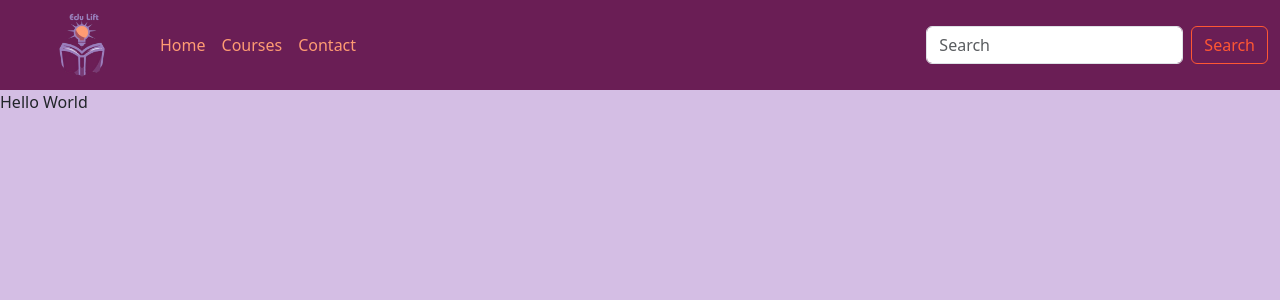
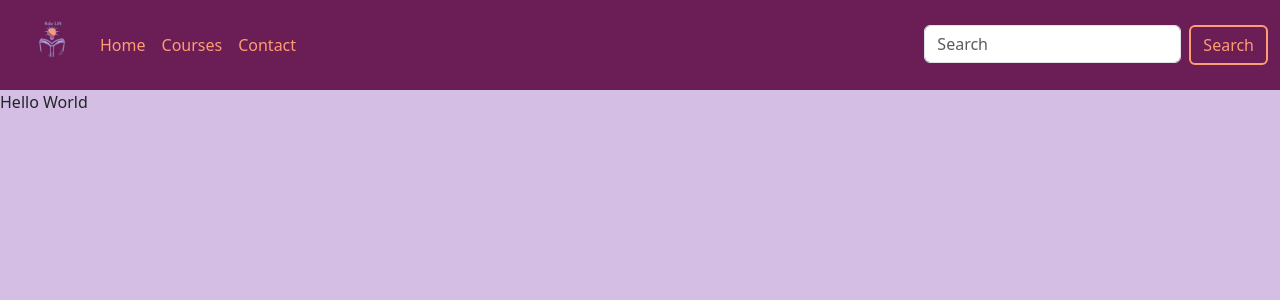
Before and after one commit to gayathirijeyananthan/Page-1, a React (Create React App) app in the folder 1st/: page / in a window 1280 px wide. Shown: the top 300 px of the page. Built offline with nearby package versions, Linux system fonts and the light colour scheme; a small style sheet from the web is missing.

Commit message:
Hero section modified

```diff
--- a/1st/src/components/Nav.js
+++ b/1st/src/components/Nav.js
@@ -1,38 +1,52 @@
-import React from 'react'
-import logo from '../assets/logo.png'
-import '../components/css/Nav.css'
+import React from 'react';
+import logo from '../assets/logo.png';
+import '../components/css/Nav.css';
 
 export const Nav = () => {
   return (
-    <nav class="navbar navbar-expand-lg" style={{ backgroundColor: '#6A1E55',height:"90px" }}>
-    <div class="container-fluid"  >
-      <img src={logo} alt="logo"  style={{ marginTop:'30px', height:"140px" }}/>
-      <button class="navbar-toggler" type="button" data-bs-toggle="collapse" data-bs-target="#navbarSupportedContent" aria-controls="navbarSupportedContent" aria-expanded="false" aria-label="Toggle navigation">
-        <span class="navbar-toggler-icon"></span>
+    <nav className="navbar navbar-expand-lg" style={{ backgroundColor: '#6A1E55', height: '90px' }}>
+      <div className="container-fluid">
+        <img src={logo} alt="logo" className="navbar-logo" />
+        <button
+          className="navbar-toggler"
+          type="button"
+          data-bs-toggle="collapse"
+          data-bs-target="#navbarSupportedContent"
+          aria-controls="navbarSupportedContent"
+          aria-expanded="false"
+          aria-label="Toggle navigation"
+        >
+          <span className="navbar-toggler-icon"></span>
         </button>
-      <div class="collapse navbar-collapse" id="navbarSupportedContent" >
-
-        <ul class="navbar-nav me-auto mb-2 mb-lg-0" style={{justifyContent:"center"}} >
-          <li class="nav-item">
-            <a class="nav-link active" aria-current="page" href="#" style={{ color:"#FF9C73"}}>Home</a>
+        <div className="collapse navbar-collapse" id="navbarSupportedContent">
+          <ul className="navbar-nav me-auto mb-2 mb-lg-0" style={{ justifyContent: 'center' }}>
+            <li className="nav-item">
+              <a className="nav-link active" aria-current="page" href="#" style={{ color: '#FF9C73' }}>
+                Home
+              </a>
             </li>
-          <li class="nav-item">
-            <a class="nav-link" href="#" style={{ color:"#FF9C73"}}>Courses</a>
+            <li className="nav-item">
+              <a className="nav-link" href="#" style={{ color: '#FF9C73' }}>
+                Courses
+              </a>
             </li>
-          <li class="nav-item">
-            <a class="nav-link" href="#" style={{ color:"#FF9C73"}}>Contact</a>
+            <li className="nav-item">
+              <a className="nav-link" href="#" style={{ color: '#FF9C73' }}>
+                Contact
+              </a>
             </li>
-
           </ul>
         </div>
-        <form class="d-flex" role="search">
-          <input class="form-control me-2" type="search" placeholder="Search" aria-label="Search"/>
-          <button class="btn custom-outline" type="submit">Search</button>
+        <form className="d-flex" role="search">
+          <input className="form-control me-2" type="search" placeholder="Search" aria-label="Search" />
+          <button className="btn custom-outline" style={{ border: '2px solid #FF9C73', color: '#FF9C73',    cursor: 'pointer',
+ }} type="submit">
+            Search
+          </button>
         </form>
       </div>
-
     </nav>
-  )
-}
+  );
+};
 
 export default Nav;
--- a/1st/src/components/css/Nav.css
+++ b/1st/src/components/css/Nav.css
@@ -1,10 +1,26 @@
-/* Button.css */
-.custom-outline {
-    border-color: #ff5733 !important; /* Example color */
-    color: #ff5733 !important;
-}
+/* Default styling for the logo */
+.navbar-logo {
+    height: 80px;
+    margin-top: 5px;
+  }
 
-.custom-outline:hover {
-    background-color: #ff5733 !important;
-    color: #fff !important;
-}
+  /* Responsive styling */
+  @media (max-width: 992px) {
+    .navbar-logo {
+      height: 60px;
+      margin-top: 0;
+    }
+    .navbar-nav {
+      text-align: center;
+    }
+  }
+
+  @media (max-width: 768px) {
+    .navbar-logo {
+      height: 50px;
+    }
+    .navbar {
+      height: auto;
+      padding: 10px;
+    }
+  }
```
Lines whose indentation alone changed are shown as unchanged.
